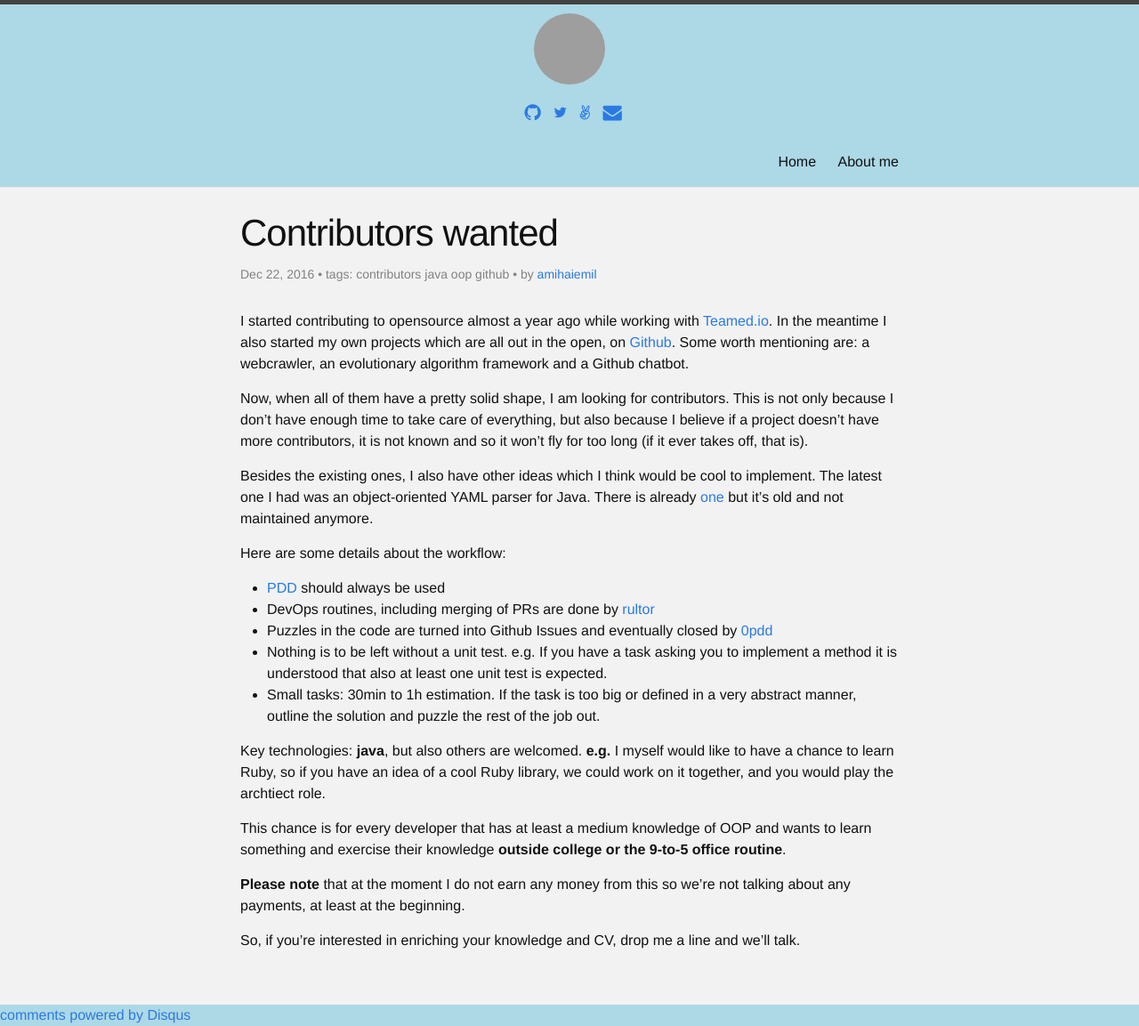
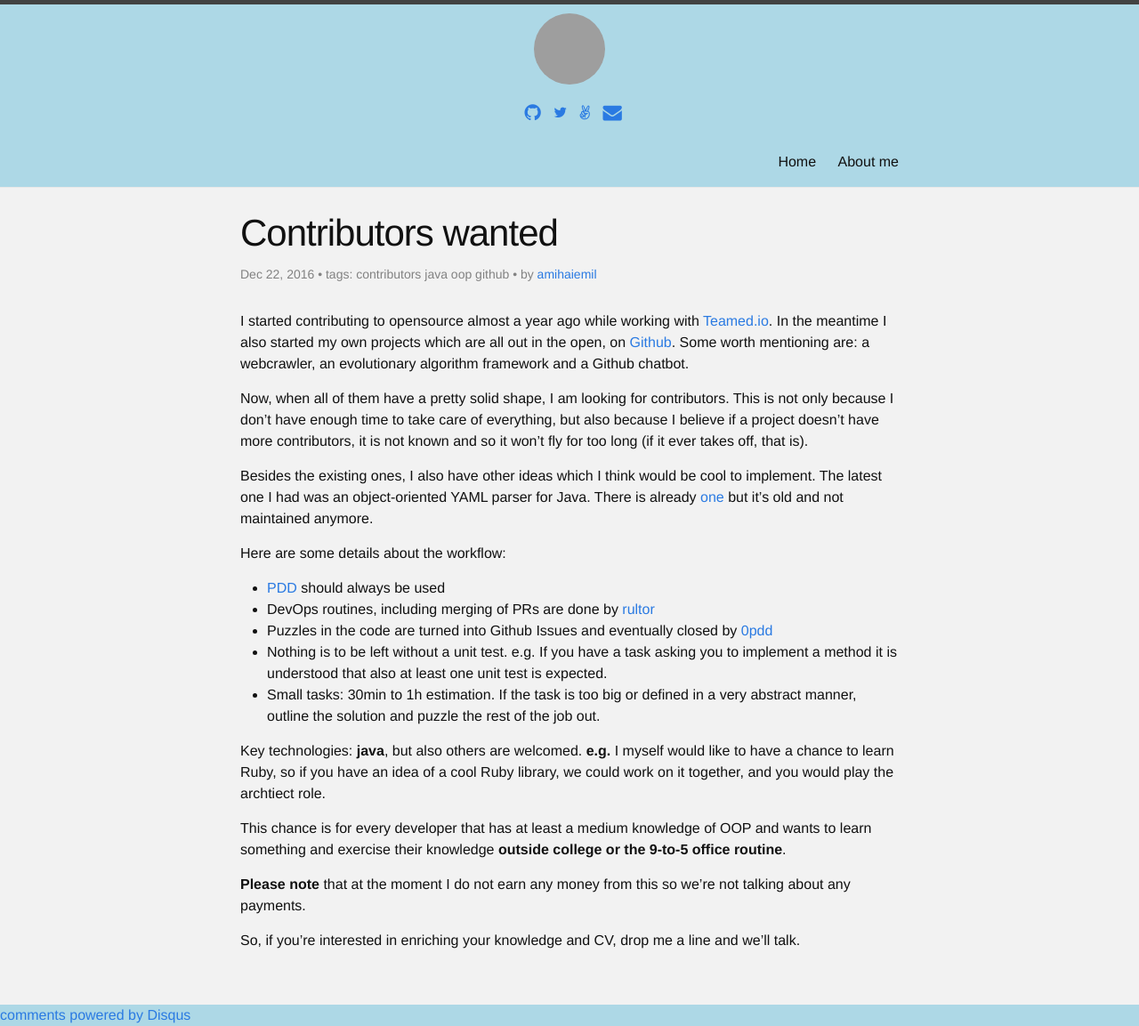
Before and after one commit to amihaiemil/amihaiemil.github.io, a Jekyll site: the page built from _posts/2016-12-22-contributors-wanted.markdown, in a window 1280 px wide. Shown: the whole page at 89% size. Built offline with Jekyll 4.4.1, drawn with Linux system fonts in a browser that asks for light colours; comment, search, counter and statistics services are not loaded; grey boxes are pictures that could not be loaded.

Commit message:
Update 2016-12-22-contributors-wanted.markdown

```diff
--- a/_posts/2016-12-22-contributors-wanted.markdown
+++ b/_posts/2016-12-22-contributors-wanted.markdown
@@ -39,6 +39,6 @@ This chance is for every developer that has at least a medium knowledge of OOP a
 and exercise their knowledge **outside college or the 9-to-5 office routine**.
 
 **Please note** that at the moment I do not earn any money from this so we're not
-talking about any payments, at least at the beginning.
+talking about any payments.
 
 So, if you're interested in enriching your knowledge and CV, drop me a line and we'll talk.
```
